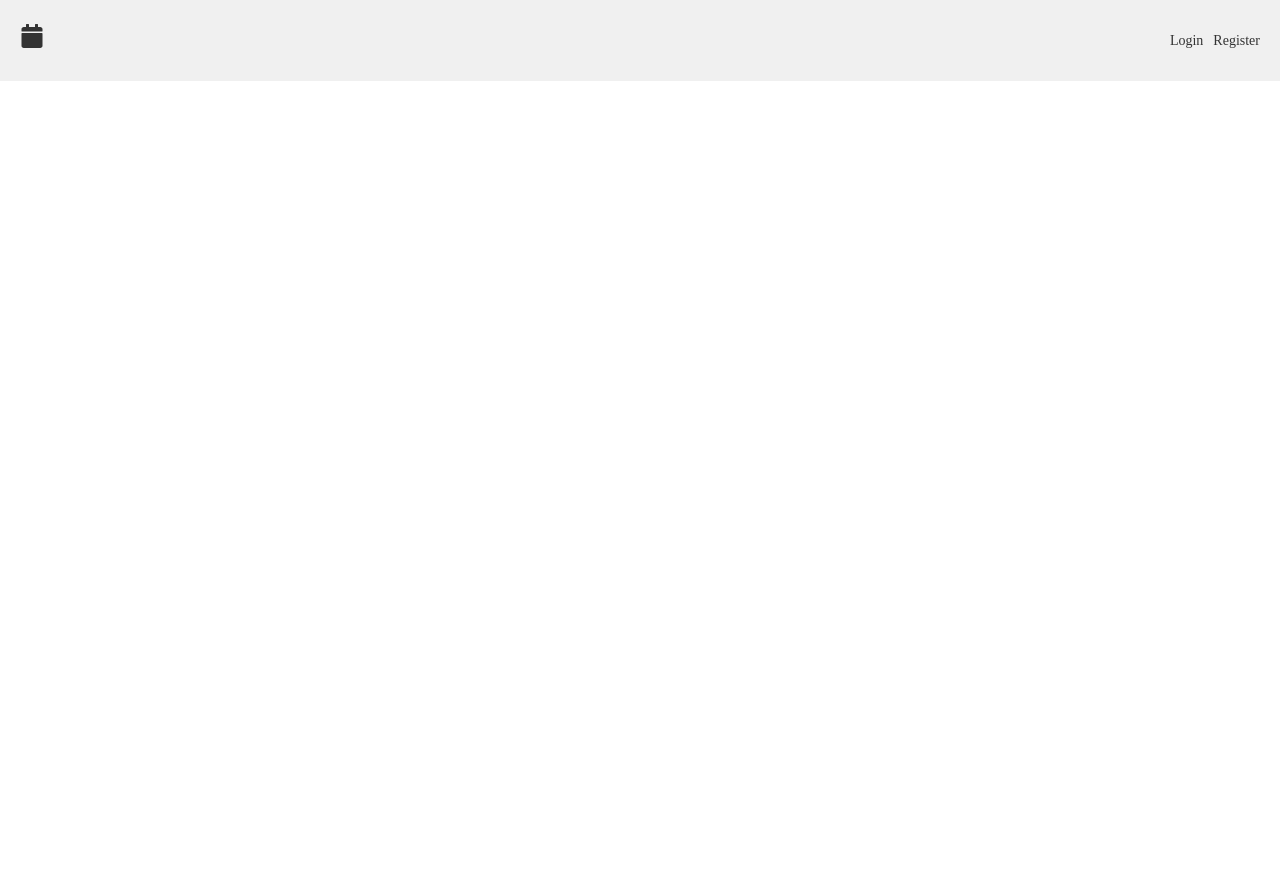
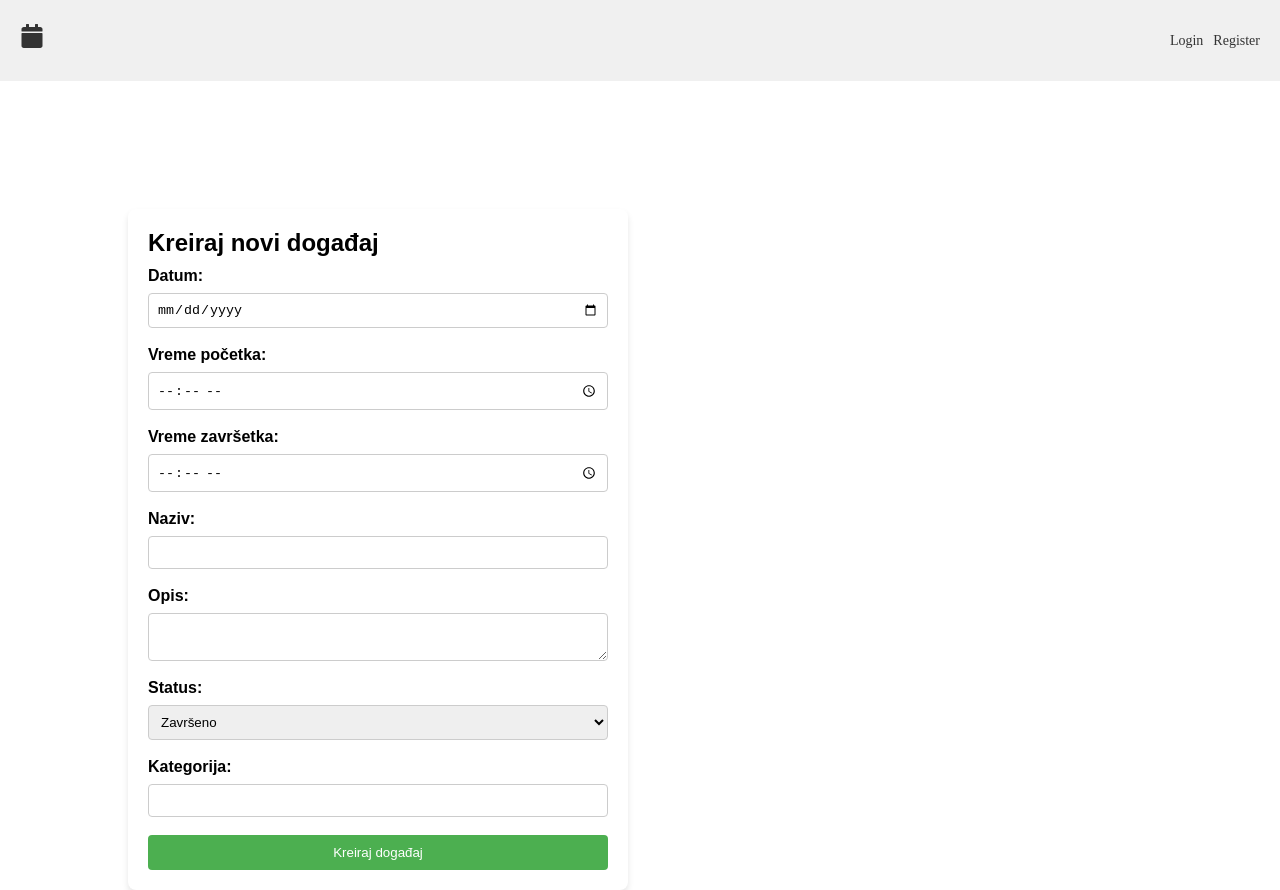
Before and after one commit to elab-development/internet-tehnologije-projekat-googlekalendar_2020_0195, a React (Create React App) app in the folder reactprojekat/: page /dodaj in a window 1280 px wide. Before the commit this address had no page. Before the commit the page ends 800 px from the top, so only its background shows below. Built offline with nearby package versions, Linux system fonts and the light colour scheme.

Commit message:
omoguceno kreiranje novog dogadjaja

```diff
--- a/reactprojekat/src/App.js
+++ b/reactprojekat/src/App.js
@@ -1,20 +1,27 @@
-import React from 'react';
+import React, { useEffect, useState } from 'react';
 import { BrowserRouter as Router, Route, Routes } from 'react-router-dom';
 import Login from './Login/Login';
 import Register from './Login/Register';
 import Navbar from './Nav/Navbar';
 import Calendar from './Kalendar/Calendar';
+import Modal from './Kalendar/Modal';
 
 function App() {
+  const [token,setToken]=useState(null);
+  useEffect(() => {
+    // Provera da li postoji token u sessionStorage
+    const token = sessionStorage.getItem('token');
+    setToken(token)
+  }, []);
   return (
     <Router>
       <div className="App">
-        <Navbar></Navbar>
+        <Navbar token={token} setToken={setToken}> </Navbar>
         <Routes>
-          <Route path="/login" element={<Login />} />
+          <Route path="/login" element={<Login setToken={setToken} />} />
           <Route path="/register" element={<Register />} />
           <Route path="/kalendar" element={<Calendar />} />
-
+          <Route path="/dodaj" element={<Modal />} />
         </Routes>
       </div>
     </Router>
--- /dev/null
+++ b/reactprojekat/src/Kalendar/Modal.css
@@ -0,0 +1,59 @@
+
+
+
+/* Modal content styling */
+.modal-content {
+    margin:10%;
+    position: relative;
+    padding: 20px;
+    width: 90%;
+    max-width: 500px;
+    background-color: #fff;
+    border-radius: 8px;
+    box-shadow: 0 4px 6px rgba(0, 0, 0, 0.1);
+}
+
+/* Close button */
+.close-button {
+    position: absolute;
+    top: 10px;
+    right: 10px;
+    font-size: 24px;
+    cursor: pointer;
+}
+
+/* Form styling */
+form {
+    display: flex;
+    flex-direction: column;
+}
+
+input[type="text"],
+input[type="date"],
+input[type="time"],
+select,
+textarea {
+    padding: 8px;
+    margin: 8px 0;
+    border: 1px solid #ccc;
+    border-radius: 4px;
+}
+
+button {
+    background-color: #4CAF50;
+    color: white;
+    padding: 10px 20px;
+    border: none;
+    border-radius: 4px;
+    cursor: pointer;
+    margin-top: 10px;
+}
+
+button:hover {
+    background-color: #45a049;
+}
+
+label {
+    margin-top: 10px;
+    font-weight: bold;
+}
--- /dev/null
+++ b/reactprojekat/src/Kalendar/Modal.jsx
@@ -0,0 +1,74 @@
+import React, { useState } from 'react';
+import axios from 'axios';
+ import './Modal.css';
+const Modal = ( ) => {
+  const [formData, setFormData] = useState({
+    datum: '',
+    vreme_od: '',
+    vreme_do: '',
+    naziv: '',
+    opis: '',
+    status: 'zavrseno',
+    kategorija_id: '1'  //za seminarski cemo dodati komboboxx da moze da bira korisnik kategoriju
+  });
+
+  const handleChange = (e) => {
+    const { name, value } = e.target;
+    setFormData({
+      ...formData,
+      [name]: value
+    });
+  };
+
+  const handleSubmit = async (e) => {
+    e.preventDefault();
+    try {
+      const response = await axios.post('http://127.0.0.1:8000/api/dogadjaji', formData, {
+        headers: {
+          Authorization: `Bearer ${sessionStorage.getItem('token')}`
+        }
+      });
+      console.log('Response:', response.data);
+       alert("USPESNO KREIRANO")
+
+    } catch (error) {
+      console.error('Error:', error);
+
+      alert(error)
+    }
+  };
+
+  return (
+
+      <div className="modal-content">
+
+        <h2>Kreiraj novi događaj</h2>
+        <form onSubmit={handleSubmit}>
+          <label htmlFor="datum">Datum:</label>
+          <input type="date" id="datum" name="datum" value={formData.datum} onChange={handleChange} required />
+          <label htmlFor="vreme_od">Vreme početka:</label>
+          <input type="time" id="vreme_od" name="vreme_od" value={formData.vreme_od} onChange={handleChange} required />
+          <label htmlFor="vreme_do">Vreme završetka:</label>
+          <input type="time" id="vreme_do" name="vreme_do" value={formData.vreme_do} onChange={handleChange} required />
+          <label htmlFor="naziv">Naziv:</label>
+          <input type="text" id="naziv" name="naziv" value={formData.naziv} onChange={handleChange} required />
+          <label htmlFor="opis">Opis:</label>
+          <textarea id="opis" name="opis" value={formData.opis} onChange={handleChange} required />
+          <label htmlFor="status">Status:</label>
+          <select id="status" name="status" value={formData.status} onChange={handleChange} required>
+            <option value="zavrseno">Završeno</option>
+            <option value="odlozeno">Odlagano</option>
+            <option value="otkazano">Otkazano</option>
+            <option value="u_toku">U toku</option>
+            <option value="zakazano">Zakazano</option>
+          </select>
+          <label htmlFor="kategorija">Kategorija:</label>
+          <input type="text" id="kategorija" name="kategorija" value={formData.kategorija} onChange={handleChange} required />
+          <button type="submit">Kreiraj događaj</button>
+        </form>
+      </div>
+
+  );
+};
+
+export default Modal;
--- a/reactprojekat/src/Login/Login.jsx
+++ b/reactprojekat/src/Login/Login.jsx
@@ -3,7 +3,7 @@ import axios from 'axios';
 import './Login.css';
 import { useNavigate } from 'react-router-dom';
 
-const Login = () => {
+const Login = ({setToken}) => {
   const [email, setEmail] = useState('jana@gmail.com');
   const [password, setPassword] = useState('jana');
   let navigate=useNavigate();
@@ -16,6 +16,7 @@ const Login = () => {
       });
       console.log('Success:', response.data);
       sessionStorage.setItem("token",response.data.token)
+      setToken(response.data.token)
       navigate("/kalendar")
     } catch (error) {
       console.error('Error:', error);
--- a/reactprojekat/src/Nav/Navbar.jsx
+++ b/reactprojekat/src/Nav/Navbar.jsx
@@ -1,16 +1,12 @@
 import React, { useEffect, useState } from 'react';
-import { Link } from 'react-router-dom';
+import { Link, useNavigate } from 'react-router-dom';
 import axios from 'axios';
 import { FaCalendar } from "react-icons/fa";
 import './Navbar.css';
-const Navbar = () => {
+const Navbar = ({token,setToken}) => {
   const [isLoggedIn, setIsLoggedIn] = useState(false);
+  let navigate=useNavigate();
 
-  useEffect(() => {
-    // Provera da li postoji token u sessionStorage
-    const token = sessionStorage.getItem('token');
-    setIsLoggedIn(token !== null);
-  }, []);
 
   const handleLogout = async () => {
     try {
@@ -19,11 +15,13 @@ const Navbar = () => {
       setIsLoggedIn(false);
 
 
-      await axios.post('/logout', null, {
+      await axios.post('http://127.0.0.1:8000/api/logout', null, {
         headers: {
           Authorization: `Bearer ${sessionStorage.getItem('token')}`,
         },
       });
+      navigate('/login')
+      setToken(null)
     } catch (error) {
       console.error('Error:', error);
 
@@ -36,7 +34,7 @@ const Navbar = () => {
         <Link to="/"> <FaCalendar /></Link>
       </div>
       <ul className="nav-links">
-        {!isLoggedIn ? (
+        {!token ? (
           <>
             <li>
               <Link to="/login">Login</Link>
@@ -46,9 +44,16 @@ const Navbar = () => {
             </li>
           </>
         ) : (
+          <>
+          <li>
+            <Link to="/kalendar">Kalendar</Link>
+            </li>
+            <li>
+            <Link to="/dodaj">Kreiraj dogadjaj</Link>
+            </li>
           <li>
             <button onClick={handleLogout}>Logout</button>
-          </li>
+          </li></>
         )}
       </ul>
     </nav>
```
Also changed, not shown: reactprojekat/src/Kalendar/Calendar.jsx (+8 -3 lines), 1 other file (tests, documents, lock files or other folders).
